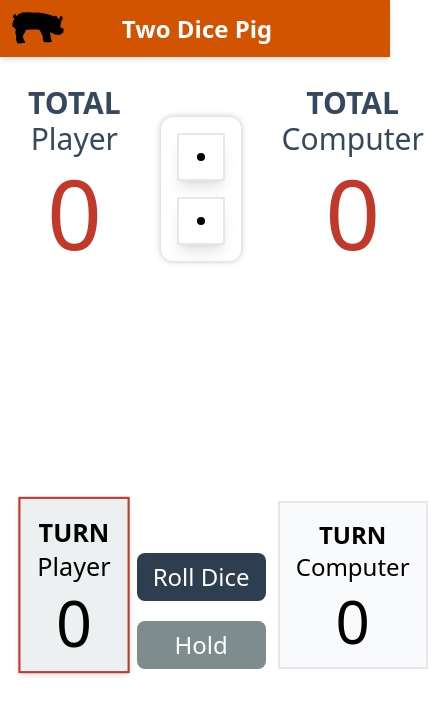
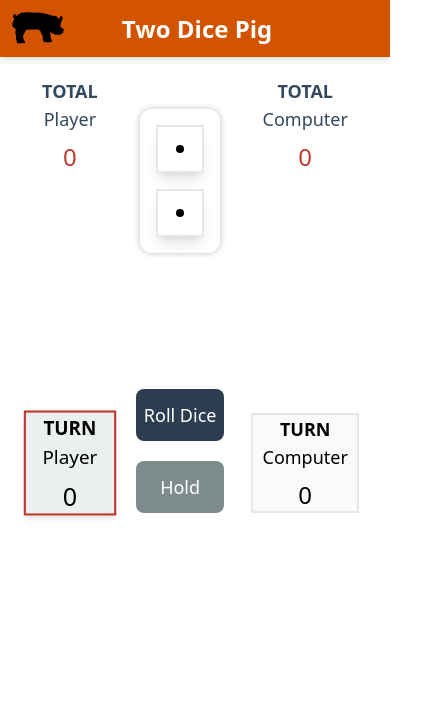
Before and after one commit to mmorris515/pig-game-new, a React (Vite) app: page /game in a window 390 px wide. Shown: the top 714 px of the page, 440 px wide, since content can reach past the window. Built offline with nearby package versions, Linux system fonts and the light colour scheme; a web font is replaced by a local one.

Commit message:
Responsive updates

```diff
--- a/src/components/PlayerScore/PlayerScore.tsx
+++ b/src/components/PlayerScore/PlayerScore.tsx
@@ -14,13 +14,13 @@ const PlayerScore: React.FC<PlayerScoreProps> = ({
 }) => {
   if (type === "header") {
     return (
-      <div className={`p-4 rounded-lg md:w-5/12 sm:w-full text-center`}>
-        <h2 className="text-3xl text-wetAsphalt mb-2">
+      <div className={`p-4 md:w-5/12 sm:w-full text-center`}>
+        <h2 className="text-lg lg:text-3xl text-wetAsphalt mb-2">
           <span className="font-semibold">TOTAL</span>
           <br />
           <span className="font-regular">{player.name}</span>
         </h2>
-        <div className="text-8xl text-pomegranate font-thin">
+        <div className="text-2xl lg:text-7xl text-pomegranate font-thin">
           {player.totalScore}
         </div>
       </div>
@@ -29,18 +29,18 @@ const PlayerScore: React.FC<PlayerScoreProps> = ({
 
   return (
     <div
-      className={`p-4 md:w-5/12 sm:w-full text-center ${
+      className={`p-0 lg:p-4 w-8/12 lg:w-5/12 text-center ${
         isActive
           ? "bg-clouds shadow-md transform scale-105 transition-all border-pomegranate"
           : "bg-gray-50"
-      } border-2`}
+      } border-2 `}
     >
-      <h2 className="text-2xl mb-2">
+      <h2 className="text-lg lg:text-2xl mb-2">
         <span className="font-semibold">TURN</span>
         <br />
         <span className="font-regular">{player.name}</span>
       </h2>
-      <div className="text-6xl font-thin">{player.turnScore}</div>
+      <div className="text-2xl lg:text-6xl font-thin">{player.turnScore}</div>
     </div>
   );
 };
--- a/src/pages/Game/Game.tsx
+++ b/src/pages/Game/Game.tsx
@@ -57,8 +57,8 @@ export const Game: React.FC = () => {
   };
 
   return (
-    <div className="min-h-screen bg-gradient-to-b from-gray-20 to-gray-100 m-1 sm:m-4">
-      <div className="h-screen flex flex-col p-2 sm:p-3 max-h-full">
+    <div className="min-h-screen bg-gradient-to-b from-gray-20 to-gray-100 m-1 lg:m-4">
+      <div className="h-screen flex flex-col p-0 lg:p-1 max-h-full">
         <>
           <div className="flex flex-row justify-between items-start">
             {/* Left Column - Player Scores */}
@@ -85,12 +85,12 @@ export const Game: React.FC = () => {
               {!players[activePlayer].isComputer && (
                 <div
                   title="Buttons container"
-                  className="flex flex-col self-center sm:flex-row gap-5"
+                  className="flex flex-col lg:flex-row self-center gap-5"
                 >
                   <button
                     onClick={handleRoll}
                     disabled={isRolling}
-                    className="bg-midnightBlue text-white px-4 sm:px-6 py-2 sm:py-3 rounded-lg text-2xl sm:text-lg  disabled:bg-gray-300 disabled:cursor-not-allowed
+                    className="bg-midnightBlue text-white px-2 lg:px-4 py-3 lg:py-2 rounded-lg text-lg lg:text-2xl  disabled:bg-gray-300 disabled:cursor-not-allowed
                       transform hover:scale-105 transition-all whitespace-nowrap"
                   >
                     Roll Dice
@@ -98,7 +98,7 @@ export const Game: React.FC = () => {
                   <button
                     onClick={() => dispatch(hold())}
                     disabled={isRolling}
-                    className="bg-asbestos text-white px-4 sm:px-6 py-2 sm:py-3 rounded-lg text-2xl sm:text-lg disabled:bg-gray-300 disabled:cursor-not-allowed
+                    className="bg-asbestos text-white px-2 lg:px-4 py-3 lg:py-2 rounded-lg text-lg lg:text-2xl disabled:bg-gray-300 disabled:cursor-not-allowed
                       transform hover:scale-105 transition-all whitespace-nowrap"
                   >
                     Hold
```
